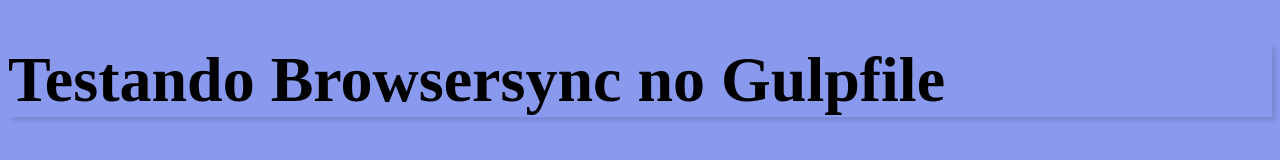
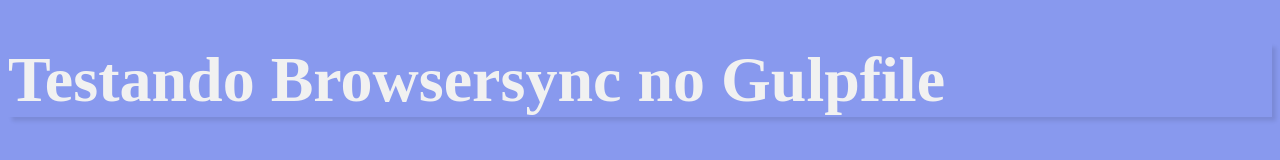
Before and after one commit to menestrel-mkmb/origamid_auto-fe-npm, a website: page npm_gulp/index.html in a window 1280 px wide. Drawn offline with Linux system fonts and the light colour scheme.

```diff
--- a/npm_gulp/css/style.css
+++ b/npm_gulp/css/style.css
@@ -1 +1 @@
-body{background-color:#89e;font-size:2rem}h1{box-shadow:4px 4px 4px rgba(0,0,0,0.1)}
+body{background-color:#89e;color:#f1f1f1;font-size:2rem}h1{box-shadow:4px 4px 4px rgba(0,0,0,0.1)}
```
